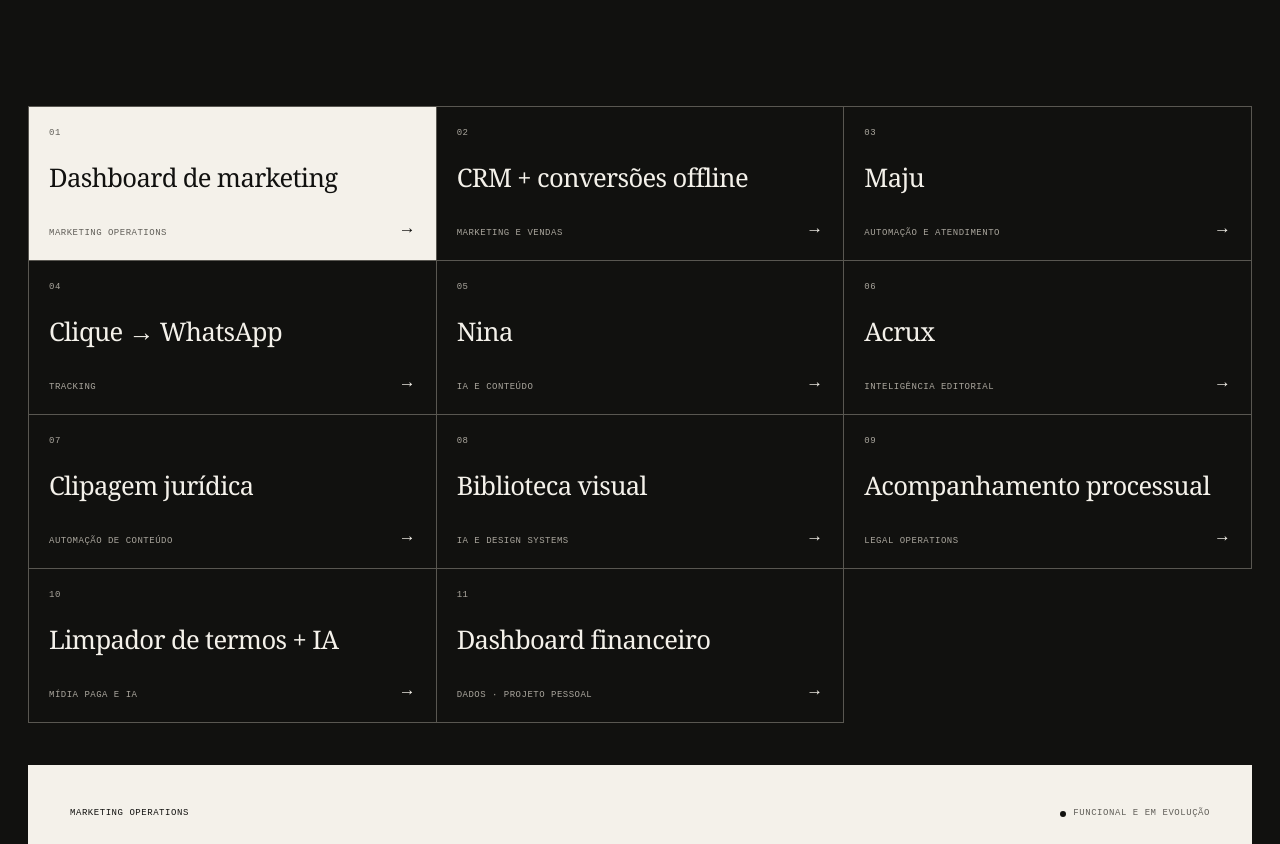
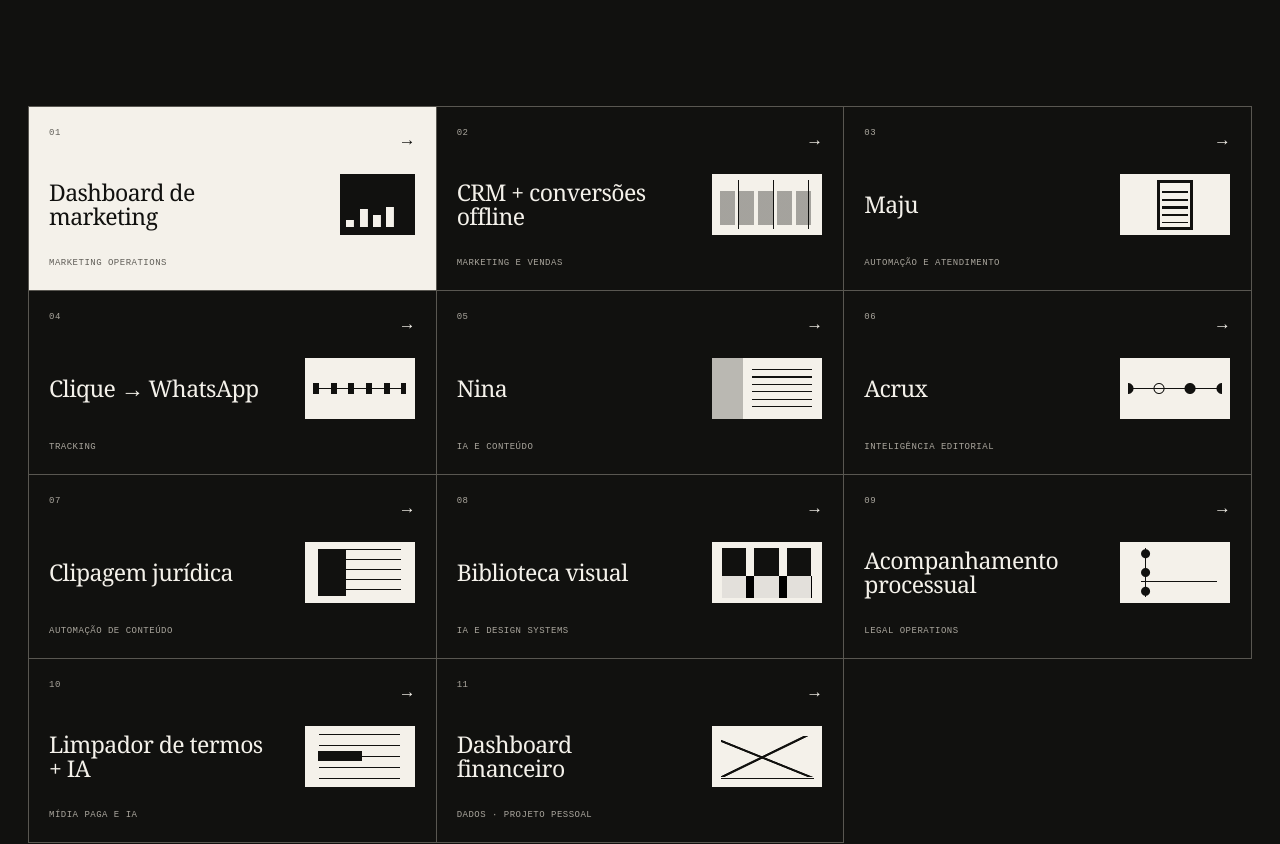
Before and after one commit to guidoni-br/portfolio, a Next.js app: page /projetos in a window 1280 px wide. Shown: the part 1520-2364 px from the top of the page. Built offline with nearby package versions, Linux system fonts and the light colour scheme.

Commit message:
Restore project diagram illustrations

```diff
--- a/app/globals.css
+++ b/app/globals.css
@@ -279,9 +279,9 @@ a { color: inherit; text-decoration: none; }
 .project-list { display: grid; grid-template-columns: repeat(3, minmax(0, 1fr)); border-left: 1px solid #595751; }
 .project-row {
   width: 100%;
-  min-height: 154px;
+  min-height: 184px;
   display: grid;
-  grid-template-columns: 1fr auto;
+  grid-template-columns: 1fr 112px;
   grid-template-rows: auto 1fr auto;
   align-items: start;
   gap: 15px;
@@ -296,9 +296,34 @@ a { color: inherit; text-decoration: none; }
   transition: background .25s, color .25s, transform .25s;
 }
 .project-row > span, .project-row small { font-family: monospace; font-size: 9px; letter-spacing: .055em; text-transform: uppercase; color: var(--faint); }
-.project-row strong { grid-column: 1 / 3; align-self: center; font-family: Georgia, serif; font-size: clamp(1.45rem, 2vw, 2rem); font-weight: 400; line-height: 1; letter-spacing: -.025em; }
-.project-row small { align-self: end; }
-.project-row i { font-style: normal; font-size: 17px; }
+.project-row strong { grid-column: 1; align-self: center; padding-right: 16px; font-family: Georgia, serif; font-size: clamp(1.35rem, 1.8vw, 1.9rem); font-weight: 400; line-height: 1; letter-spacing: -.025em; }
+.project-row small { grid-column: 1 / 3; align-self: end; }
+.project-row i { grid-column: 2; grid-row: 1; justify-self: end; font-style: normal; font-size: 17px; }
+.project-card-visual { position: relative; grid-column: 2; grid-row: 2; align-self: center; width: 100%; aspect-ratio: 16 / 9; overflow: hidden; border: 1px solid currentColor; background: var(--paper); color: var(--ink) !important; transition: transform .35s cubic-bezier(.16,1,.3,1), background .25s, color .25s; }
+.project-card-visual::before, .project-card-visual::after { content: ""; position: absolute; display: block; }
+.project-row:hover .project-card-visual, .project-row:focus-visible .project-card-visual { transform: translateY(-3px); }
+.project-row.active .project-card-visual, .project-row:hover .project-card-visual, .project-row:focus-visible .project-card-visual { background: var(--ink); color: var(--paper) !important; }
+.visual-dashboard::before { inset: 0 68% 0 0; background: currentColor; }
+.visual-dashboard::after { left: 38%; right: 7%; bottom: 13%; height: 38%; background: linear-gradient(to top,currentColor 0 32%,transparent 32%) 0 100%/13% 100%,linear-gradient(to top,currentColor 0 78%,transparent 78%) 25% 100%/13% 100%,linear-gradient(to top,currentColor 0 53%,transparent 53%) 50% 100%/13% 100%,linear-gradient(to top,currentColor 0 89%,transparent 89%) 75% 100%/13% 100%; background-repeat: no-repeat; }
+.visual-crm::before { inset: 10%; background: repeating-linear-gradient(90deg,transparent 0 17%,currentColor 17% 17.7%,transparent 17.7% 20%); }
+.visual-crm::after { inset: 28% 7% 17%; background: repeating-linear-gradient(90deg,currentColor 0 16%,transparent 16% 20%); opacity: .35; }
+.visual-chat::before { inset: 9% 34%; border: 3px solid currentColor; }
+.visual-chat::after { inset: 28% 38% 20%; background: repeating-linear-gradient(to bottom,currentColor 0 7%,transparent 7% 24%); }
+.visual-editor::before { inset: 0 72% 0 0; background: currentColor; opacity: .25; border-right: 1px solid currentColor; }
+.visual-editor::after { inset: 18% 9% 18% 36%; background: repeating-linear-gradient(to bottom,currentColor 0 3%,transparent 3% 19%); }
+.visual-pipeline::before, .visual-track::before { left: 8%; right: 8%; top: 49%; height: 1px; background: currentColor; }
+.visual-pipeline::after { inset: 35% 7%; background: radial-gradient(circle at 0 50%,currentColor 0 5px,transparent 6px),radial-gradient(circle at 33% 50%,transparent 0 4px,currentColor 5px,transparent 6px),radial-gradient(circle at 66% 50%,currentColor 0 5px,transparent 6px),radial-gradient(circle at 100% 50%,currentColor 0 5px,transparent 6px); }
+.visual-news::before { inset: 12%; background: repeating-linear-gradient(to bottom,currentColor 0 1px,transparent 1px 10px); }
+.visual-news::after { inset: 12% 62% 12% 12%; background: currentColor; }
+.visual-track::after { inset: 41% 8%; background: repeating-linear-gradient(90deg,currentColor 0 6px,transparent 6px 19%); }
+.visual-library::before { inset: 9%; background: repeating-linear-gradient(90deg,currentColor 0 27%,transparent 27% 36%); }
+.visual-library::after { inset: 55% 9% 9%; background: var(--paper); mix-blend-mode: difference; }
+.visual-process::before { left: 23%; top: 10%; bottom: 10%; width: 1px; background: currentColor; }
+.visual-process::after { inset: 12% 12% 12% 19%; background: radial-gradient(circle at 6% 10%,currentColor 0 4px,transparent 5px),radial-gradient(circle at 6% 50%,currentColor 0 4px,transparent 5px),radial-gradient(circle at 6% 90%,currentColor 0 4px,transparent 5px),repeating-linear-gradient(to bottom,transparent 0 29%,currentColor 29% 30%,transparent 30% 40%); }
+.visual-terms::before { inset: 13%; background: repeating-linear-gradient(to bottom,currentColor 0 1px,transparent 1px 11px); }
+.visual-terms::after { left: 12%; right: 48%; top: 41%; height: 10px; background: currentColor; }
+.visual-finance::before { inset: 17% 8%; background: linear-gradient(154deg,transparent 0 46%,currentColor 47% 49%,transparent 50%),linear-gradient(22deg,transparent 0 44%,currentColor 45% 47%,transparent 48%); }
+.visual-finance::after { left: 8%; right: 8%; bottom: 13%; height: 1px; background: currentColor; }
 .project-row:hover, .project-row:focus-visible, .project-row.active { background: var(--paper); color: var(--ink); outline: none; }
 .project-row:hover, .project-row:focus-visible { transform: translateY(-3px); }
 .project-row:hover :is(span,small), .project-row:focus-visible :is(span,small), .project-row.active :is(span,small) { color: var(--muted); }
@@ -480,7 +505,8 @@ a { color: inherit; text-decoration: none; }
   .section-heading > p:last-child { max-width: 460px; margin-top: 42px; }
   .project-browser { grid-template-columns: 1fr; gap: 38px; margin-top: 70px; }
   .project-list { grid-template-columns: 1fr; }
-  .project-row { min-height: 126px; padding: 17px; }
+  .project-row { min-height: 152px; grid-template-columns: 1fr 88px; padding: 17px; }
+  .project-row strong { font-size: clamp(1.3rem, 6.5vw, 1.8rem); }
   .project-row small { display: block; }
   .project-detail { position: static; min-height: 0; display: block; margin-top: 28px; padding: 20px 17px; }
   .project-detail > .inline-demo { margin-top: 34px; }
--- a/app/portfolio-experience.tsx
+++ b/app/portfolio-experience.tsx
@@ -28,6 +28,11 @@ const projects: Project[] = [
   { id: 'financeiro', name: 'Dashboard financeiro', category: 'Dados · projeto pessoal', status: 'Experimental', problem: 'Era preciso experimentar formas mais claras de organizar e visualizar gastos pessoais.', solution: 'Ferramenta local para receitas, despesas, saldo, categorias, filtros e exportação.', contribution: 'Projeto pessoal idealizado e construído como laboratório de desenvolvimento assistido por IA.', features: ['Filtros por período', 'Categorias', 'Gráficos e saldo', 'SQLite local'] },
 ];
 
+const projectVisuals: Record<string, string> = {
+  ads: 'dashboard', crm: 'crm', maju: 'chat', tracker: 'track', nina: 'editor', acrux: 'pipeline',
+  clipagem: 'news', biblioteca: 'library', processual: 'process', termos: 'terms', financeiro: 'finance',
+};
+
 export default function PortfolioExperience() {
   const [selectedId, setSelectedId] = useState('ads');
   const selected = projects.find((project) => project.id === selectedId) ?? projects[0];
@@ -52,9 +57,10 @@ export default function PortfolioExperience() {
             {projects.map((project, index) => (
               <button className={project.id === selected.id ? 'project-row active' : 'project-row'} onClick={() => setSelectedId(project.id)} key={project.id} aria-pressed={project.id === selected.id}>
                 <span>{String(index + 1).padStart(2, '0')}</span>
+                <i aria-hidden="true">→</i>
                 <strong>{project.name}</strong>
+                <span className={`project-card-visual visual-${projectVisuals[project.id]}`} aria-hidden="true" />
                 <small>{project.category}</small>
-                <i aria-hidden="true">→</i>
               </button>
             ))}
           </div>
```
